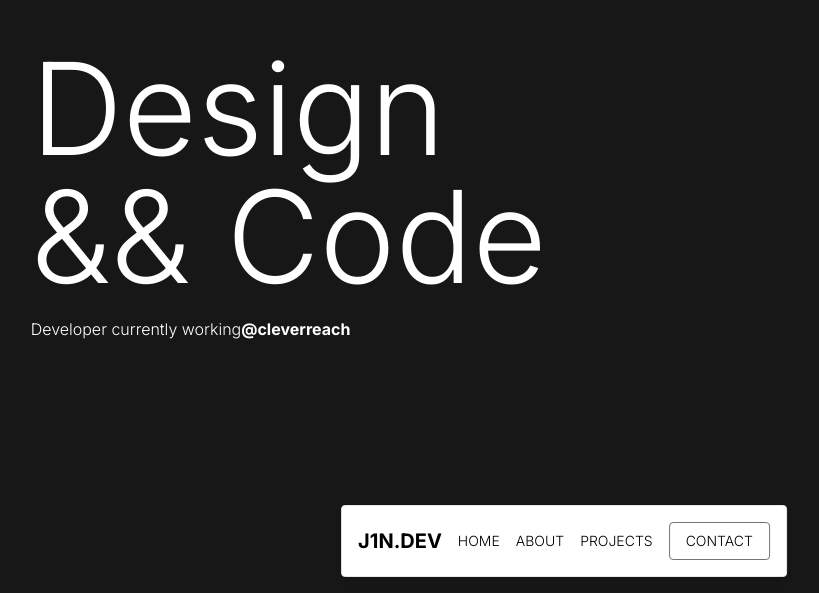
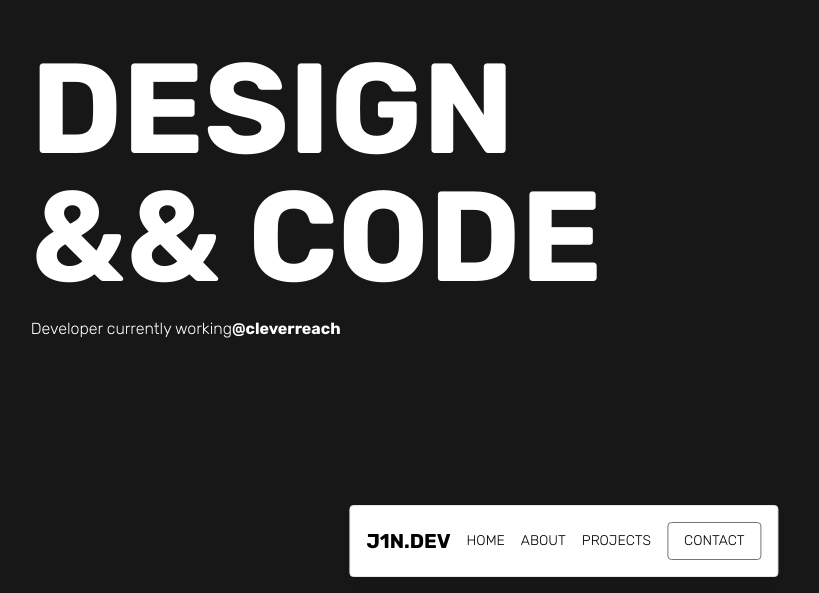
Before and after one commit to JanFrancksen/j1n, a Next.js app: page / in a window 1280 px wide. Shown: the part 207-800 px from the top of the page, without its empty margins (76-895 px from the left). Built offline with nearby package versions, Linux system fonts and the light colour scheme.

Commit message:
feat: added rubik font

```diff
--- a/app/layout.tsx
+++ b/app/layout.tsx
@@ -1,8 +1,9 @@
 import Navbar from '@/components/navbar';
-import { Inter } from 'next/font/google';
+import { Inter, Rubik } from 'next/font/google';
 import './globals.css';
 
 const inter = Inter({ subsets: ['latin'] });
+const rubik = Rubik({ subsets: ['latin'] });
 
 export const metadata = {
   title: 'j1n dev',
@@ -17,7 +18,7 @@ export default function RootLayout({
   return (
     <html lang="de">
       <body
-        className={`${inter.className} bg-neutral-900 text-white font-light`}
+        className={`${rubik.className} bg-neutral-900 text-white font-light`}
       >
         <Navbar />
         {children}
--- a/components/hero.tsx
+++ b/components/hero.tsx
@@ -2,7 +2,7 @@ const Hero = () => {
   return (
     <section className="w-5/6 mx-auto h-screen flex items-center justify-center">
       <div className="flex flex-col gap-y-4 w-fit">
-        <h1 className="text-9xl">
+        <h1 className="text-9xl font-bold uppercase">
           Design <br />
           && Code
         </h1>
```
